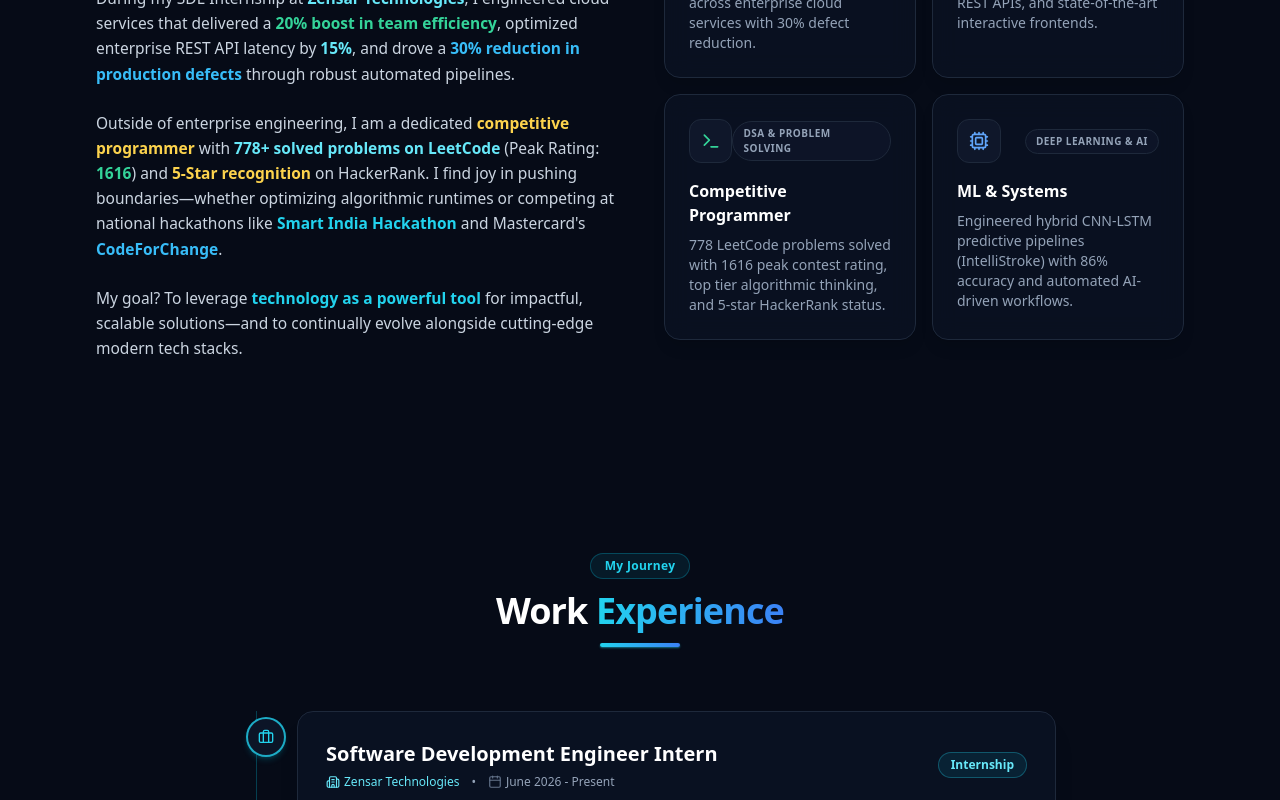
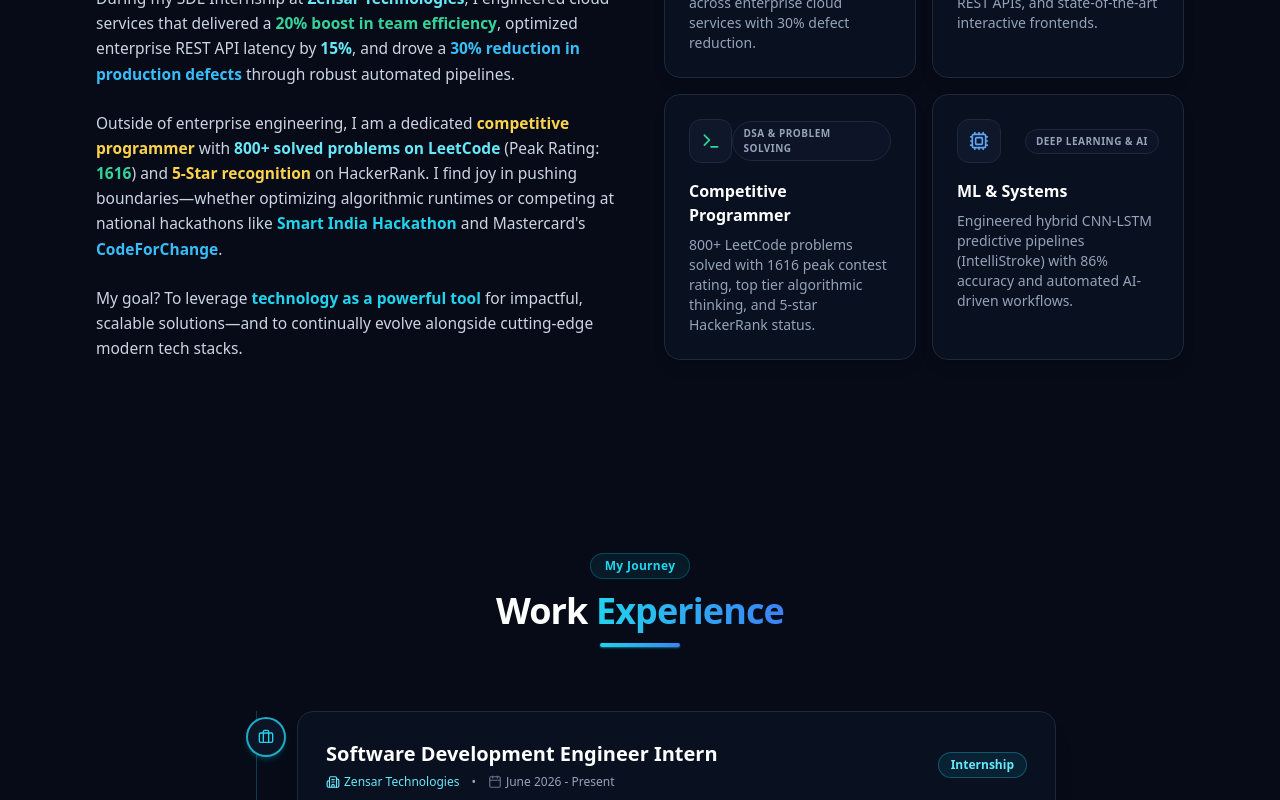
Before and after one commit to dhiraj352005/Portfolio, a React (Vite) app in the folder client/: page / in a window 1280 px wide. Shown: the part 1180-1980 px from the top of the page. Built offline with nearby package versions, Linux system fonts and the light colour scheme.

Commit message:
Update LeetCode milestone to 800+ problems and add Mastercard to CodeForChange title

```diff
--- a/client/src/components/About.jsx
+++ b/client/src/components/About.jsx
@@ -54,7 +54,7 @@ export default function About() {
           <p>
             Outside of enterprise engineering, I am a dedicated{' '}
             <span className="text-amber-300 font-semibold">competitive programmer</span> with{' '}
-            <span className="text-cyan-300 font-semibold">778+ solved problems on LeetCode</span> (Peak Rating:{' '}
+            <span className="text-cyan-300 font-semibold">800+ solved problems on LeetCode</span> (Peak Rating:{' '}
             <span className="text-emerald-400 font-semibold">1616</span>) and{' '}
             <span className="text-amber-300 font-semibold">5-Star recognition</span> on HackerRank. I find joy in pushing boundaries—whether
             optimizing algorithmic runtimes or competing at national hackathons like{' '}
--- a/client/src/data/portfolioData.js
+++ b/client/src/data/portfolioData.js
@@ -34,8 +34,8 @@ export const portfolioData = {
         highlights: ["Zensar Technologies", "optimize REST API latency by 15%", "30% reduction in production defects"],
       },
       {
-        text: "Beyond full-stack development, I am an active competitive programmer with 778 algorithmic problems solved on LeetCode (Peak Contest Rating: 1616) and 5-Star badges on HackerRank. I enjoy competing in national-level hackathons like Smart India Hackathon and CodeForChange.",
-        highlights: ["778 algorithmic problems solved", "Peak Contest Rating: 1616", "5-Star badges on HackerRank", "Smart India Hackathon and CodeForChange"],
+        text: "Beyond full-stack development, I am an active competitive programmer with 800+ algorithmic problems solved on LeetCode (Peak Contest Rating: 1616) and 5-Star badges on HackerRank. I enjoy competing in national-level hackathons like Smart India Hackathon and CodeForChange.",
+        highlights: ["800+ algorithmic problems solved", "Peak Contest Rating: 1616", "5-Star badges on HackerRank", "Smart India Hackathon and CodeForChange"],
       },
     ],
     highlightCards: [
@@ -57,7 +57,7 @@ export const portfolioData = {
         id: "algo",
         title: "Competitive Programmer",
         icon: "Terminal",
-        description: "778 LeetCode problems solved with 1616 peak contest rating, top tier algorithmic thinking, and 5-star HackerRank status.",
+        description: "800+ LeetCode problems solved with 1616 peak contest rating, top tier algorithmic thinking, and 5-star HackerRank status.",
         badge: "DSA & Problem Solving",
       },
       {
@@ -210,10 +210,10 @@ export const portfolioData = {
       id: "leetcode",
       title: "LeetCode Problem Solver",
       badge: "COMPETITIVE",
-      description: "Solved 778 Data Structures and Algorithms problems (267 Easy, 386 Medium, 125 Hard). Achieved a peak contest rating of 1616 and earned 27 badges, including the 500 Days Badge.",
+      description: "Solved 800+ Data Structures and Algorithms problems (267 Easy, 386 Medium, 125 Hard). Achieved a peak contest rating of 1616 and earned 27 badges, including the 500 Days Badge.",
       stat: "1616 Peak",
       metric: "1616 Peak",
-      subMetric: "778 Problems (27 Badges)",
+      subMetric: "800+ Problems (27 Badges)",
       icon: "fa-code",
       color: "from-amber-400 to-orange-500",
       Image: "/Leet.png",
@@ -237,7 +237,7 @@ export const portfolioData = {
     },
     {
       id: "codeforchange",
-      title: "CodeForChange Hackathon",
+      title: "CodeForChange Hackathon Mastercard",
       badge: "HACKATHON",
       description: "Awarded 2nd Runner-up in Mastercard's nationwide CodeForChange Hackathon among 1,200+ competing developers.",
       stat: "2nd Runner-up",
```
